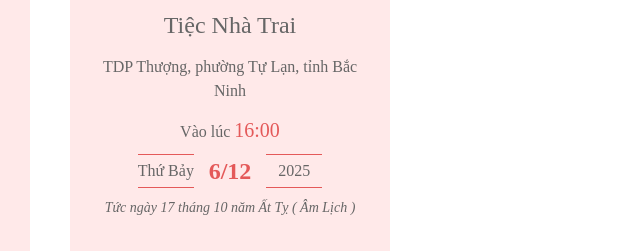
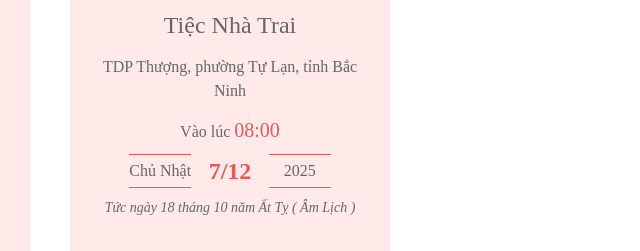
Before and after one commit to thiepmoionline68/HuyenHa-Wedding, a plain HTML site: page index.html in a window 1280 px wide. Shown: the part 6792-7043 px from the top of the page, 590-1230 px from the left. Drawn offline with Linux system fonts and the light colour scheme; no server answers; a web font is replaced by a local one.

Commit message:
fix date

```diff
--- a/index.html
+++ b/index.html
@@ -943,15 +943,15 @@
                             <div class="invi_time">
                                 <p class="fw-bold">Vào lúc
                                     <span class="invi_hours">
-                                        16:00 </span>
+                                        08:00 </span>
                                 </p>
                                 <div class="invi_group_time">
 
                                     <span class="invi_date_text">
-                                                                                Thứ Bảy </span>
+                                                                                Chủ Nhật </span>
                                     <span class="invi_date_number">
                                         <p class="invi_date">
-                                            6</p> /
+                                            7</p> /
                                         <p class="invi_month">
                                             12</p>
                                     </span>
@@ -959,7 +959,7 @@
                                         2025 </span>
                                 </div>
 
-                                <p class="invi_amlich">Tức ngày 17 tháng 10 năm Ất Tỵ ( Âm Lịch )</p>
+                                <p class="invi_amlich">Tức ngày 18 tháng 10 năm Ất Tỵ ( Âm Lịch )</p>
                             </div>
 
                         </div>
```
